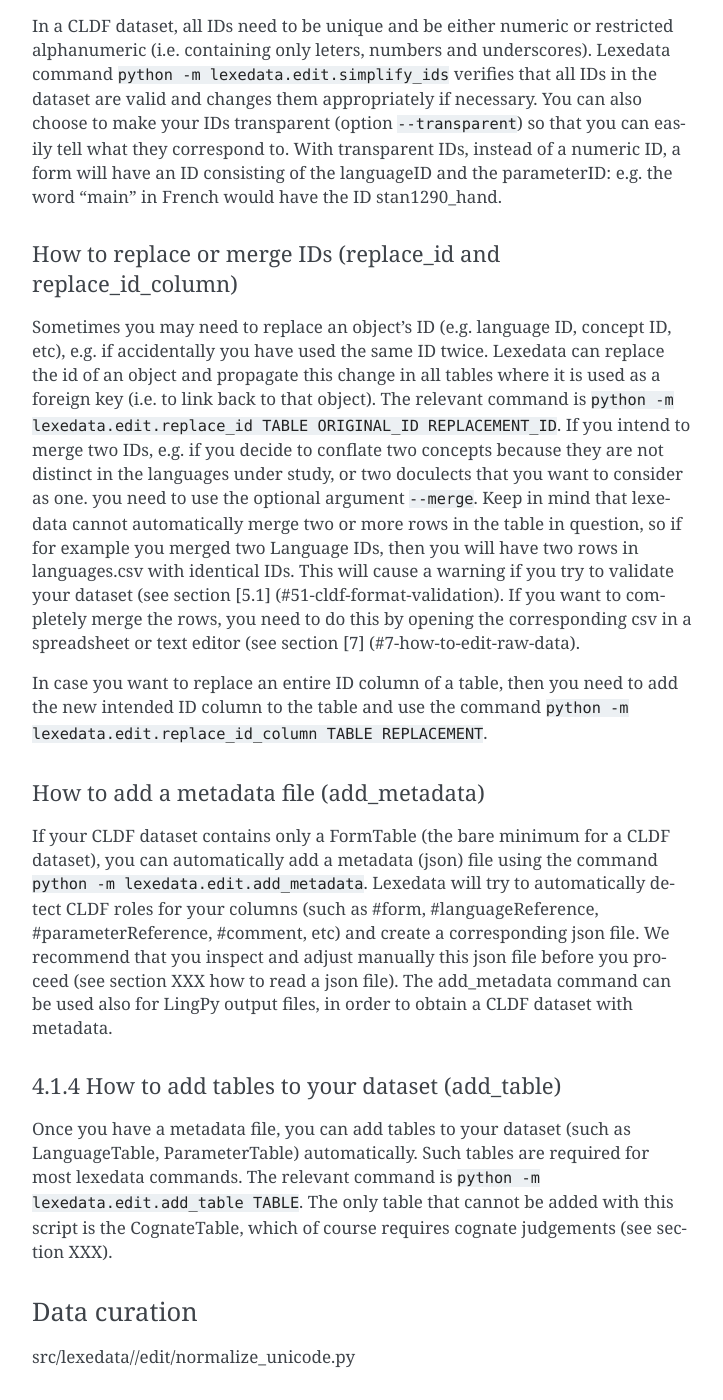
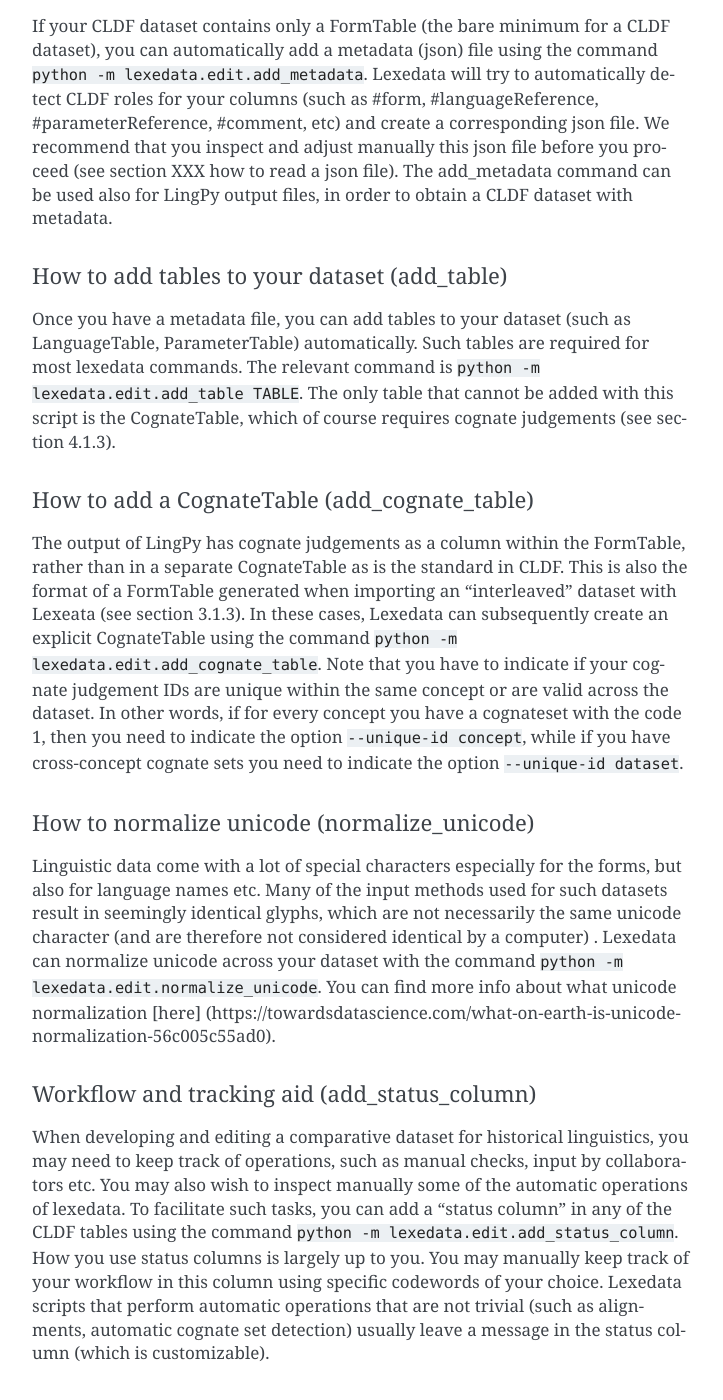
Before and after one commit to lexedata/lexedata, a Sphinx documentation site: the page built from docs/Manual.md, in a window 1280 px wide and 1400 px high, scrolled down 3583 px. Shown: the whole window, without its empty margins (388-1111 px from the left). Built offline with Sphinx 7.4.7, drawn with Linux system fonts in a browser that asks for light colours; some of the changed text lies outside the part shown.

Commit message:
restructured lexedata.edit
the old branch of the manual is hopefully useless now!

````diff
--- a/docs/Manual.md
+++ b/docs/Manual.md
@@ -46,7 +46,22 @@
 ## Editing a CLDF dataset (lexedata.edit)
 The "edit" package includes a series of scripts to automate common targeted or batch edits in a lexical dataset. It also included scripts that create links to Concepticon (TODO: add link) and integrate with LingPy (TODO: add link).
 
-### CLDF structure
+### CLDF dataset structure and curation
+
+#### How to add a metadata file (add_metadata)
+If your CLDF dataset contains only a FormTable (the bare minimum for a CLDF dataset), you can automatically add a metadata (json) file using the command `python -m lexedata.edit.add_metadata`. Lexedata will try to automatically detect CLDF roles for your columns (such as #form, #languageReference, #parameterReference, #comment, etc) and create a corresponding json file. We recommend that you inspect and adjust manually this json file before you proceed (see section XXX how to read a json file). The add_metadata command can be used also for LingPy output files, in order to obtain a CLDF dataset with metadata.
+
+#### How to add tables to your dataset (add_table)
+Once you have a metadata file, you can add tables to your dataset (such as LanguageTable, ParameterTable) automatically. Such tables are required for most lexedata commands. The relevant command is `python -m lexedata.edit.add_table TABLE`. The only table that cannot be added with this script is the CognateTable, which of course requires cognate judgements (see section 4.1.3).
+
+#### How to add a CognateTable (add_cognate_table)
+The output of LingPy has cognate judgements as a column within the FormTable, rather than in a separate CognateTable as is the standard in CLDF. This is also the format of a FormTable generated when importing an "interleaved" dataset with Lexeata (see section 3.1.3). In these cases, Lexedata can subsequently create an explicit CognateTable using the command `python -m lexedata.edit.add_cognate_table`. Note that you have to indicate if your cognate judgement IDs are unique within the same concept or are valid across the dataset. In other words, if for every concept you have a cognateset with the code 1, then you need to indicate the option `--unique-id concept`, while if you have cross-concept cognate sets you need to indicate the option `--unique-id dataset`.
+
+#### How to normalize unicode (normalize_unicode)
+Linguistic data come with a lot of special characters especially for the forms, but also for language names etc. Many of the input methods used for such datasets result in seemingly identical glyphs, which are not necessarily the same unicode character (and are therefore not considered identical by a computer) . Lexedata can normalize unicode across your dataset with the command `python -m lexedata.edit.normalize_unicode`. You can find more info about what unicode normalization [here] (https://towardsdatascience.com/what-on-earth-is-unicode-normalization-56c005c55ad0).
+
+#### Workflow and tracking aid (add_status_column)
+When developing and editing a comparative dataset for historical linguistics, you may need to keep track of operations, such as manual checks, input by collaborators etc. You may also wish to inspect manually some of the automatic operations of lexedata. To facilitate such tasks, you can add a "status column" in any of the CLDF tables using the command `python -m lexedata.edit.add_status_column`. How you use status columns is largely up to you. You may manually keep track of your workflow in this column using specific codewords of your choice. Lexedata scripts that perform automatic operations that are not trivial (such as alignments, automatic cognate set detection) usually leave a message in the status column (which is customizable).
 
 #### Valid and transparent IDs (simplify_ids)
 In a CLDF dataset, all IDs need to be unique and be either numeric or restricted alphanumeric (i.e. containing only leters, numbers and underscores). Lexedata command `python -m lexedata.edit.simplify_ids` verifies that all IDs in the dataset are valid and changes them appropriately if necessary. You can also choose to make your IDs transparent (option `--transparent`) so that you can easily tell what they correspond to. With transparent IDs, instead of a numeric ID, a form will have an ID consisting of the languageID and the parameterID: e.g. the word "main" in French would have the ID stan1290_hand.
@@ -56,40 +71,31 @@
 
 In case you want to replace an entire ID column of a table, then you need to add the new intended ID column to the table and use the command ```python -m lexedata.edit.replace_id_column TABLE REPLACEMENT```.
 
-#### How to add a metadata file (add_metadata)
-If your CLDF dataset contains only a FormTable (the bare minimum for a CLDF dataset), you can automatically add a metadata (json) file using the command `python -m lexedata.edit.add_metadata`. Lexedata will try to automatically detect CLDF roles for your columns (such as #form, #languageReference, #parameterReference, #comment, etc) and create a corresponding json file. We recommend that you inspect and adjust manually this json file before you proceed (see section XXX how to read a json file). The add_metadata command can be used also for LingPy output files, in order to obtain a CLDF dataset with metadata.
 
-#### 4.1.4 How to add tables to your dataset (add_table)
-Once you have a metadata file, you can add tables to your dataset (such as LanguageTable, ParameterTable) automatically. Such tables are required for most lexedata commands. The relevant command is `python -m lexedata.edit.add_table TABLE`. The only table that cannot be added with this script is the CognateTable, which of course requires cognate judgements (see section XXX).
+### Operations on FormTable
 
-### Data curation
-src/lexedata//edit/normalize_unicode.py
+src/lexedata//edit/merge_homophones.py
 
 #### Segment forms (add_segments)
 In order to align forms to find correspondence sets and for automatic cognate detection, you need to segment the forms included in your dataset. Lexedata can do this automatically using CLTS (TODO: add link). To use this functionality type: ```python -m lexedata.edit.add_segments TRANCRIPTION_COLUMN```, where transcription column refers to the column that contains the forms to be segmented (the #form column by default). A column "Segments" will be added to your FormTable. The segmenter makes some educated guesses and automatic corrections regarding segments (e.g. obviously wrong placed tiebars for affricates, non-IPA stress symbols, etc). All these corrections are listed in the segmenter's report for you to review. You may choose to apply these corrections to the form column as well, using the switch `--replace_form`.
 
 
-src/lexedata//edit/add_singleton_cognatesets.py
-src/lexedata//edit/merge_homophones.py
-src/lexedata//edit/add_status_column.py
-
-### LingPy integration
-### Automatic cognate detection (detect_cognates)
-src/lexedata//edit/align.py
-
-#### 4.3.3 Adding an explicit CognateTable (add_cognate_table)
-The output of LingPy has cognate judgements as a column within the FormTable, rather than in a separate CognateTable as is the standard in CLDF. This is also the format of a FormTable generated when importing an "interleaved" dataset with Lexeata (see section XXX). In these cases, Lexedata can subsequently create an explicit CognateTable using the command `python -m lexedata.edit.add_cognate_table`.
-
-
-### Concepticon integration
+### Operations on ParameterTable (concepts)
 
 #### Linking concepts to Concepticon (add_concepticon)
 Lexedata can automatically link the concepts present in a dataset with concept sets in the Concepticon (https://concepticon.clld.org/). The relevant command is ```python -m lexedata.edit.add_concepticon```.
-Your ParameterTable will now have a new columns: Concepticon ID, with the corresponding ID of a concept set in Concepticon. We recommend that you manually inspect these links for errors. In order to facilitate this task, you can also add columns for the concept set name (`--add_concept_set_name`) and the concepticon definition (`--add_definitions`). Finally, if your ParameterTable contains a Status Column (see section [4.2.5]), any links to the Concepticon will be tagged as automatic, or you can define a custom message using `--status_update "STATUS UPDATE"`.
+Your ParameterTable will now have a new column: Concepticon ID, with the corresponding ID of a concept set in Concepticon. We recommend that you manually inspect these links for errors. In order to facilitate this task, you can also add columns for the concept set name (`--add_concept_set_name`) and the concepticon definition (`--add_definitions`). Finally, if your ParameterTable contains a Status Column (see section [4.2.5]), any links to the Concepticon will be tagged as automatic, or you can define a custom message using `--status_update "STATUS UPDATE"`.
+
+### Operations on CognateTable (judgements) and CognatesetTable
+
+### Automatic cognate detection (detect_cognates)
+src/lexedata//edit/align.py
 
 ### Adding central concepts to cognate sets (add_central_concepts)
 ```python -m lexedata.enrich.guess_concept_for_cognateset```
 ```--overwrite``` to overwrite existing central concepts for all cognatesets.
+
+src/lexedata//edit/add_singleton_cognatesets.py
 
 
 
````
